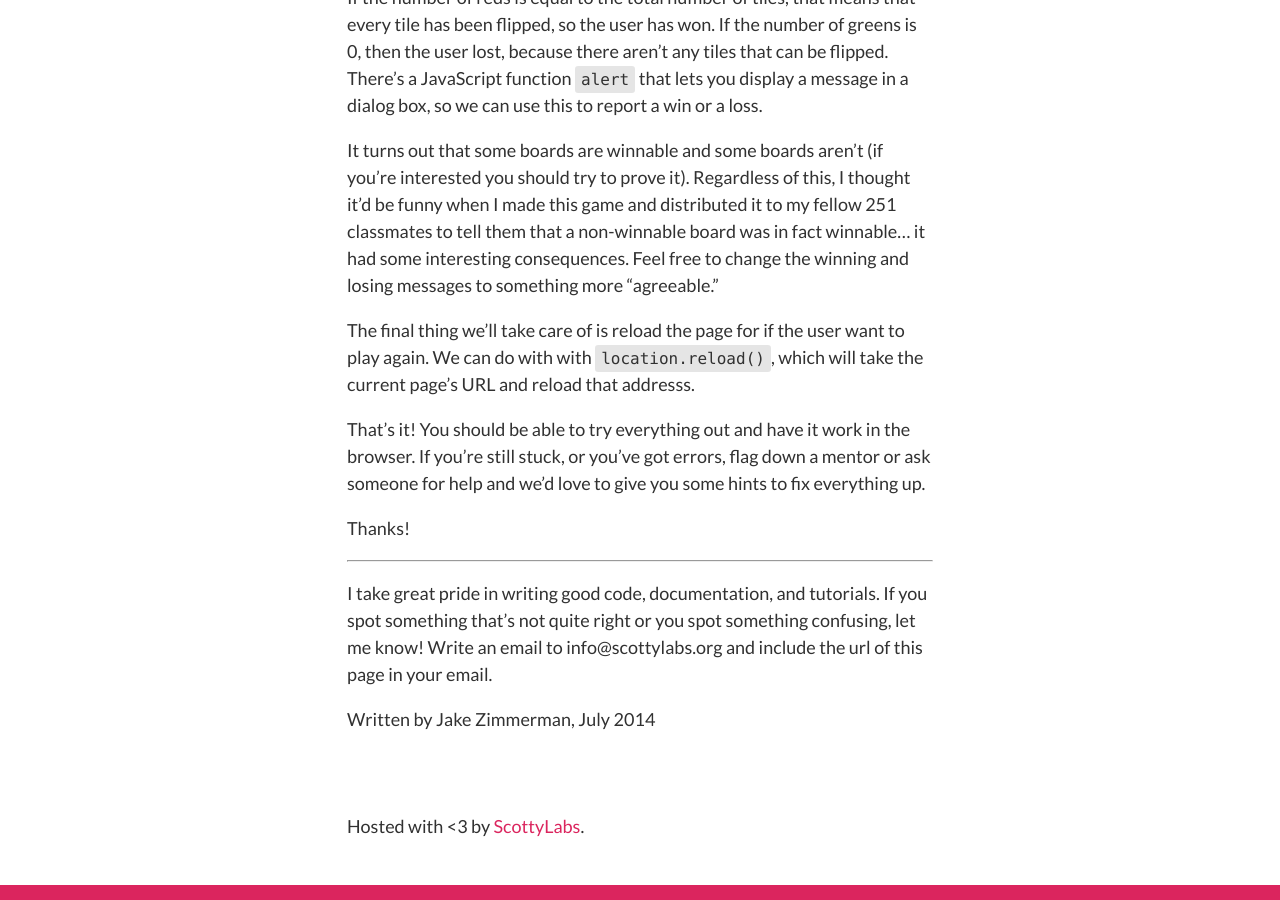
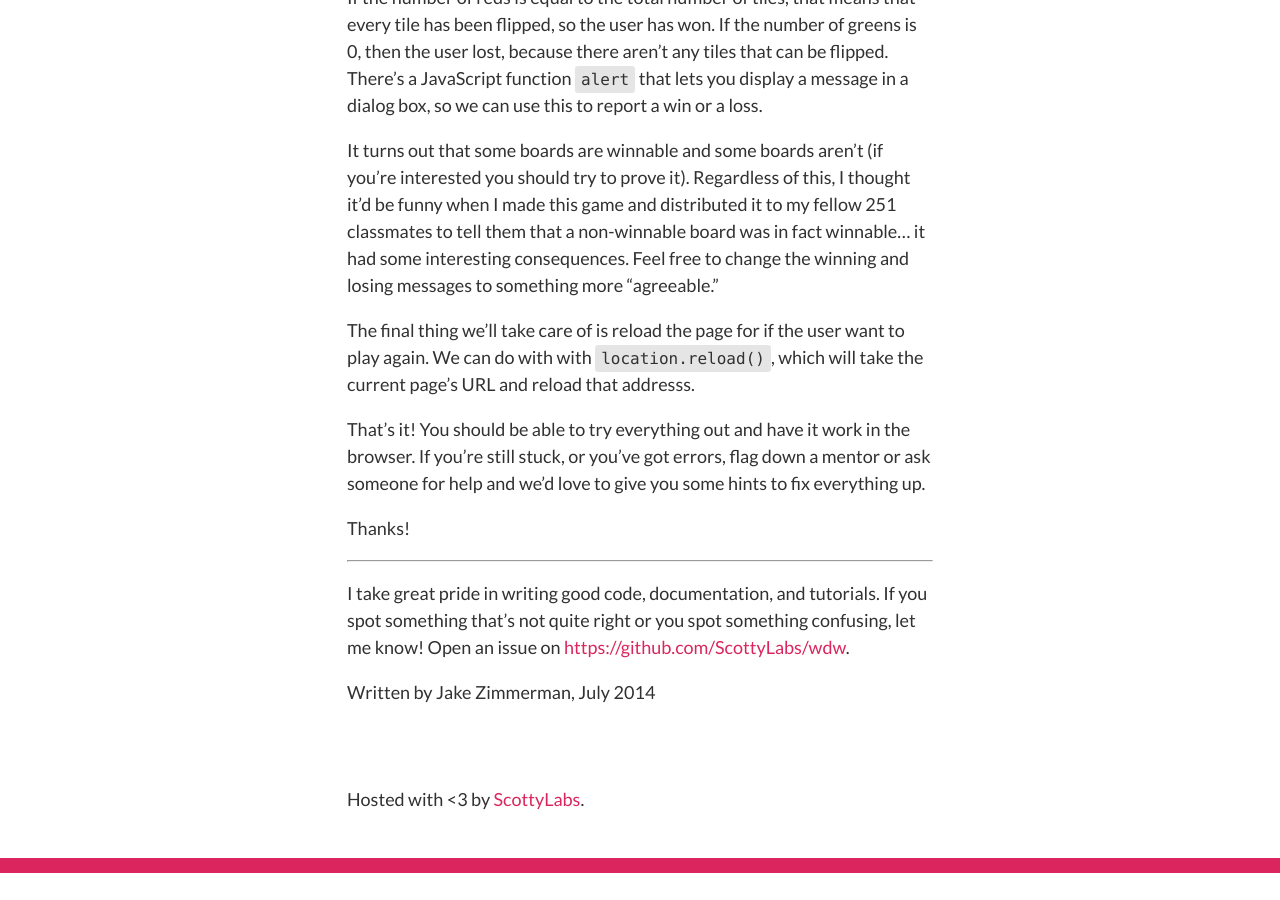
Before and after one commit to ScottyLabs/wdw, a Jekyll site: the page built from frontend/lab/index.md, in a window 1280 px wide and 900 px high, scrolled down 15696 px. Built offline with Jekyll 4.4.1, drawn with Linux system fonts in a browser that asks for light colours; nearby versions of some CDN libraries; Markdown is read by kramdown in place of the engine named in the settings; after the commit the page ends 16569 px from its top, so only the background shows below that.

Commit message:
Remove reference to info@

```diff
--- a/frontend/lab/index.md
+++ b/frontend/lab/index.md
@@ -644,8 +644,7 @@ Thanks!
 
 I take great pride in writing good code, documentation, and tutorials. If you
 spot something that's not quite right or you spot something confusing, let me
-know! Write an email to info@scottylabs.org and include the url of this page in
-your email.
+know! Open an issue on <https://github.com/ScottyLabs/wdw>.
 
 Written by Jake Zimmerman, July 2014
 
```
